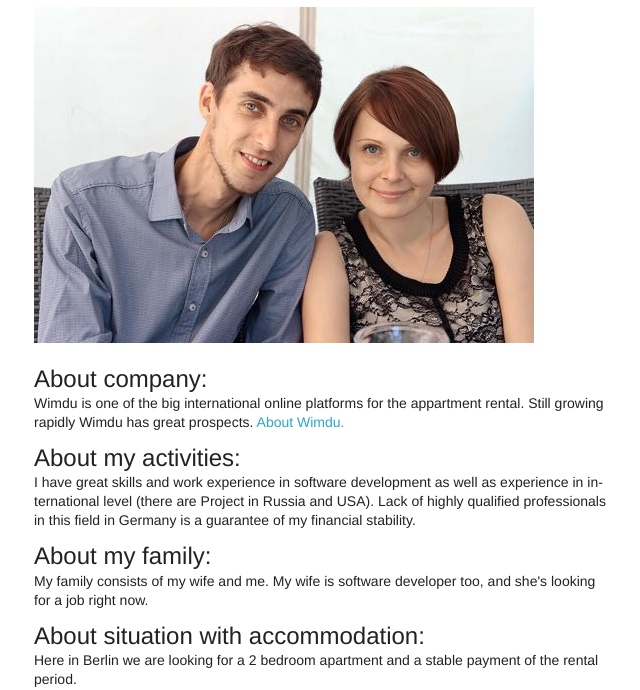
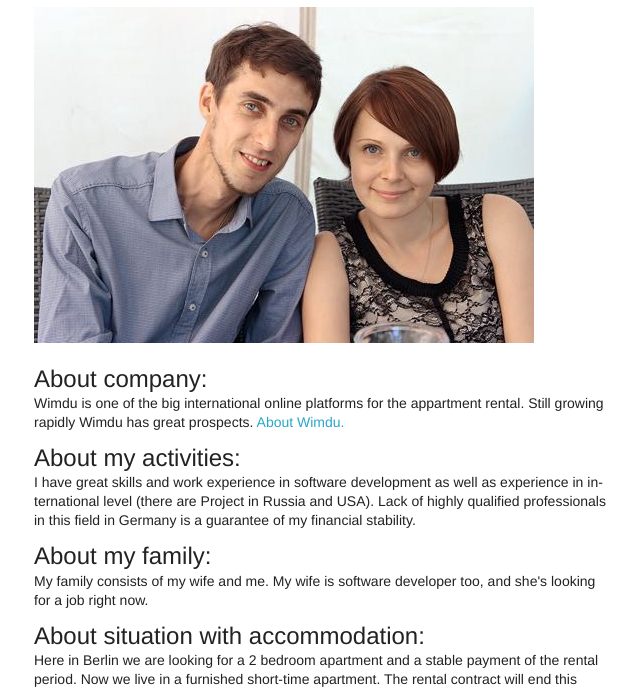
Before and after one commit to Strech/cover-letter, a plain HTML site: page index.en.html in a window 1280 px wide. Shown: the part 107-797 px from the top of the page, without its empty margins (306-946 px from the left). Drawn offline with Linux system fonts and the light colour scheme.

Commit message:
Update index.en.html

```diff
--- a/index.en.html
+++ b/index.en.html
@@ -822,7 +822,7 @@ body.outlook p {
 														<p>My family consists of my wife and me. My wife is software developer too, and she's looking for a job right now.</p>
 </p>
 														<h5>About situation with accommodation:</h5>
-                            <p>Here in Berlin we are looking for a 2 bedroom apartment and a stable payment of the rental period.</p>
+                            <p>Here in Berlin we are looking for a 2 bedroom apartment and a stable payment of the rental period. Now we live in a furnished short-time apartment. The rental contract will end this month. And we're very interested to quickly find an apartment.</p>
                           </td>
                           <td class="expander"></td>
                         </tr>
```
